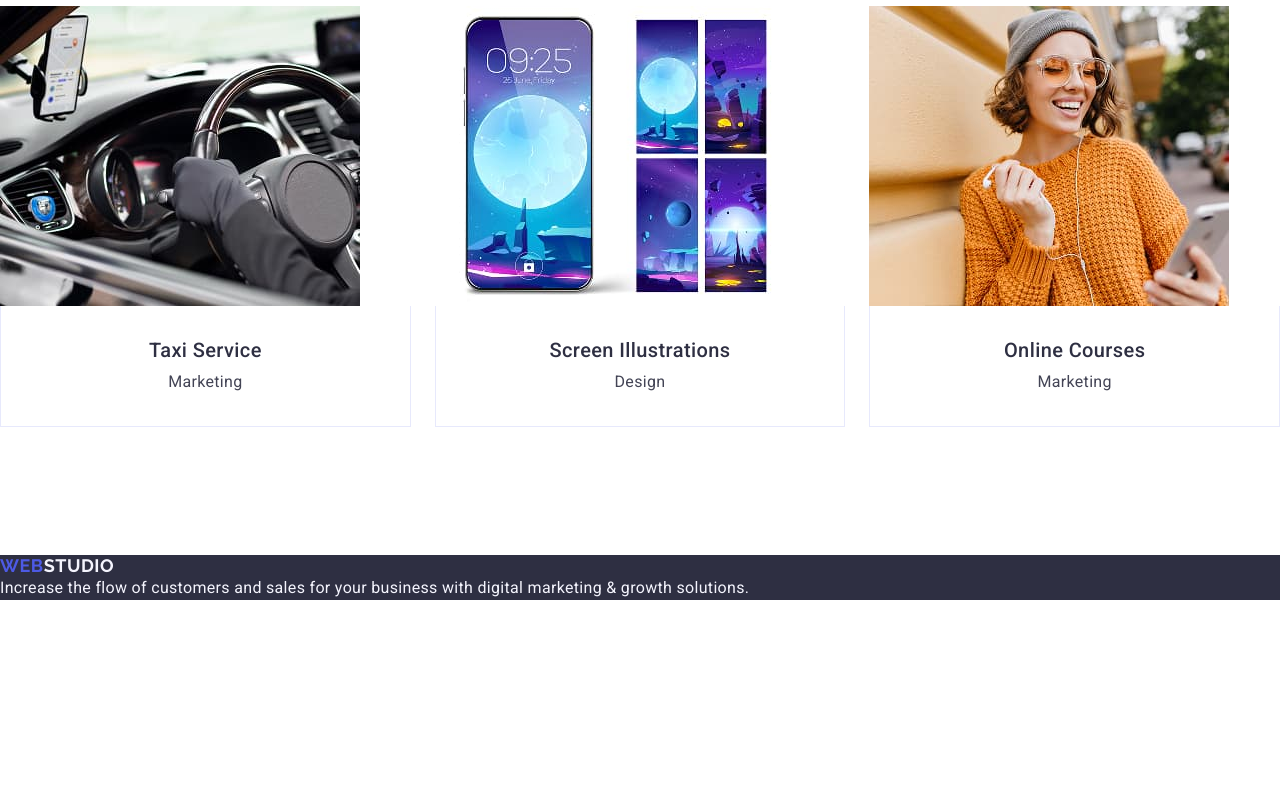
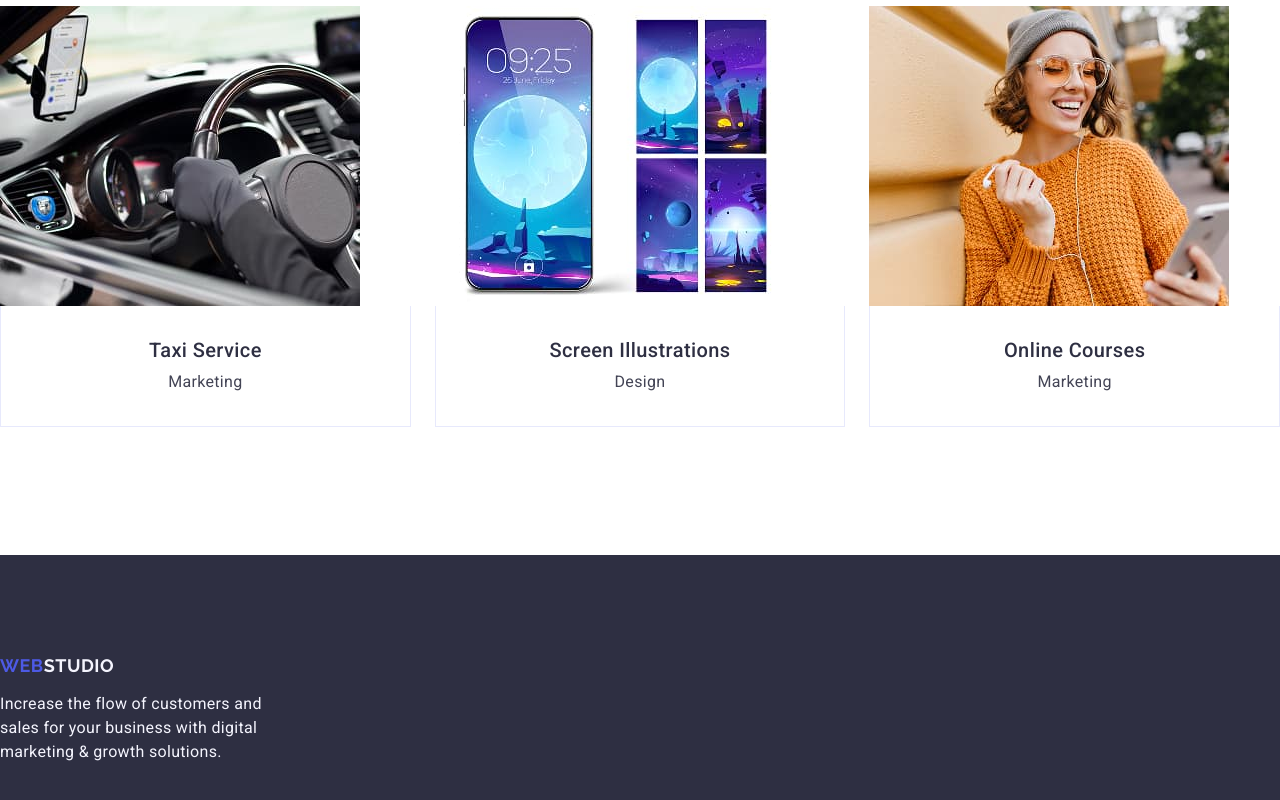
Before and after one commit to vladislavgradoblyanskyi/goit-markup-hw-03, a plain HTML site: page index.html in a window 1280 px wide. Shown: the part 2356-3156 px from the top of the page. Before the commit the page ends 2956 px from the top, so only its background shows below. Drawn offline with nearby package versions, Linux system fonts and the light colour scheme.

Commit message:
homework done

```diff
--- a/css/styles.css
+++ b/css/styles.css
@@ -219,3 +219,14 @@ border-top: none;
 margin-bottom: 8px;
 
 }
+.footer{
+padding: 100px 0;
+}
+.footer .logo{
+display: inline-block;
+margin-bottom: 16px;
+}
+.footer-p{
+max-width: 264px;
+
+}
--- a/index.html
+++ b/index.html
@@ -158,12 +158,12 @@
                 </ul>
             </div>
         </section>
-
     </main>
-
     <footer class="footer">
-        <a href="./index.html" class="logo">Web<span class="logo-tex">Studio</span></a>
-        <p class="footer-p">Increase the flow of customers and sales for your business with digital marketing & growth solutions.</p>
+        <div class="container">
+            <a href="./index.html" class="logo">Web<span class="logo-tex">Studio</span></a>
+            <p class="footer-p">Increase the flow of customers and sales for your business with digital marketing & growth solutions.</p>
+        </div>
     </footer>
 </body>
 </html>
```
